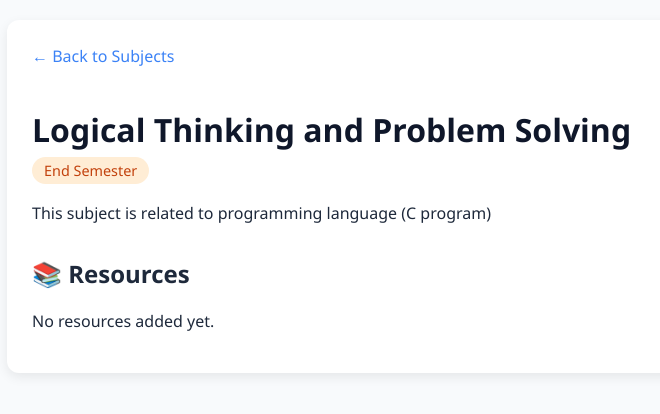
After one commit to anirban-commits/edu-guide-cu, a Django app: page /subject/1/ in a window 1280 px wide. The commit adds this page. Shown: the top 414 px of the page, without its empty margins (208-868 px from the left). Run offline with Django 5.2, Linux system fonts and the light colour scheme; data comes from the database, SQL or seed files in the repository; both versions use the stored data as it was after the commit.

Commit message:
Day 4: Resource model, subject detail page, YouTube embed, media config

```diff
--- a/core/models.py
+++ b/core/models.py
@@ -13,3 +13,24 @@ class Subject(models.Model):
 
     def __str__(self):
         return f"{self.name} ({self.exam_type})"
+class Resource(models.Model):
+    RESOURCE_TYPE_CHOICES = [
+        ('video', 'YouTube Video'),
+        ('pdf', 'PDF Notes'),
+    ]
+
+    subject = models.ForeignKey(Subject, on_delete=models.CASCADE, related_name='resources')
+    resource_type = models.CharField(max_length=10, choices=RESOURCE_TYPE_CHOICES)
+    title = models.CharField(max_length=200)
+    # For YouTube: store video ID (e.g., dQw4w9WgXcQ)
+    # For PDF: store filename (we'll handle uploads later)
+    video_id = models.CharField(max_length=50, blank=True, help_text="YouTube video ID (e.g., dQw4w9WgXcQ)")
+    pdf_file = models.FileField(upload_to='pdfs/', blank=True, null=True)
+
+    def __str__(self):
+        return f"{self.title} ({self.get_resource_type_display()}) for {self.subject.name}"
+
+    def get_embed_url(self):
+        if self.resource_type == 'video' and self.video_id:
+            return f"https://www.youtube.com/embed/{self.video_id}"
+        return None
--- a/core/templates/home.html
+++ b/core/templates/home.html
@@ -69,6 +69,7 @@
         {% if subjects %}
             <div class="subject-list">
                 {% for subject in subjects %}
+                    <a href="{% url 'subject_detail' subject.id %}" style="text-decoration: none; color: inherit;">
                         <div class="subject-card">
                             <div>
                                 <span class="subject-name">{{ subject.name }}</span>
@@ -78,6 +79,7 @@
                                 <div class="description">{{ subject.description }}</div>
                             {% endif %}
                         </div>
+                    </a>
                 {% endfor %}
             </div>
         {% else %}
--- /dev/null
+++ b/core/templates/subject_detail.html
@@ -0,0 +1,110 @@
+<!DOCTYPE html>
+<html lang="en">
+<head>
+    <meta charset="UTF-8">
+    <meta name="viewport" content="width=device-width, initial-scale=1.0">
+    <title>{{ subject.name }} - EduGuide CU</title>
+    <style>
+        body {
+            font-family: 'Segoe UI', sans-serif;
+            background: #f8fafc;
+            margin: 0;
+            padding: 20px;
+            color: #1e293b;
+        }
+        .container {
+            max-width: 800px;
+            margin: 0 auto;
+            background: white;
+            padding: 25px;
+            border-radius: 12px;
+            box-shadow: 0 4px 12px rgba(0,0,0,0.08);
+        }
+        header {
+            margin-bottom: 20px;
+        }
+        h1 {
+            color: #0f172a;
+            margin-bottom: 8px;
+        }
+        .exam-tag {
+            background: #ffedd5;
+            color: #c2410c;
+            padding: 4px 12px;
+            border-radius: 20px;
+            font-size: 0.9em;
+        }
+        .description {
+            margin: 15px 0;
+            line-height: 1.6;
+        }
+        .resources h2 {
+            margin-top: 30px;
+            color: #1e293b;
+        }
+        .video-container {
+            margin: 20px 0;
+            position: relative;
+            padding-bottom: 56.25%; /* 16:9 aspect ratio */
+            height: 0;
+            overflow: hidden;
+            border-radius: 8px;
+            box-shadow: 0 2px 6px rgba(0,0,0,0.1);
+        }
+        .video-container iframe {
+            position: absolute;
+            top: 0;
+            left: 0;
+            width: 100%;
+            height: 100%;
+            border: none;
+        }
+        a.back-link {
+            display: inline-block;
+            margin-bottom: 20px;
+            color: #3b82f6;
+            text-decoration: none;
+        }
+        a.back-link:hover {
+            text-decoration: underline;
+        }
+    </style>
+</head>
+<body>
+    <div class="container">
+        <a href="{% url 'home' %}" class="back-link">← Back to Subjects</a>
+
+        <header>
+            <h1>{{ subject.name }}</h1>
+            <span class="exam-tag">{{ subject.get_exam_type_display }}</span>
+        </header>
+
+        {% if subject.description %}
+            <div class="description">
+                {{ subject.description }}
+            </div>
+        {% endif %}
+
+        <div class="resources">
+            <h2>📚 Resources</h2>
+            {% if subject.resources.all %}
+                {% for resource in subject.resources.all %}
+                    <h3>{{ resource.title }}</h3>
+                    {% if resource.resource_type == 'video' and resource.video_id %}
+                        <div class="video-container">
+                            <iframe src="{{ resource.get_embed_url }}"
+                                    allow="accelerometer; autoplay; clipboard-write; encrypted-media; gyroscope; picture-in-picture"
+                                    allowfullscreen>
+                            </iframe>
+                        </div>
+                    {% elif resource.resource_type == 'pdf' and resource.pdf_file %}
+                        <p>PDF support coming soon!</p>
+                    {% endif %}
+                {% endfor %}
+            {% else %}
+                <p>No resources added yet.</p>
+            {% endif %}
+        </div>
+    </div>
+</body>
+</html>
--- a/core/urls.py
+++ b/core/urls.py
@@ -2,5 +2,6 @@ from django.urls import path
 from . import views
 
 urlpatterns = [
-    path('', views.home, name='home'),  # ← Maps the root URL to your home view
+    path('', views.home, name='home'),
+    path('subject/<int:subject_id>/', views.subject_detail, name='subject_detail'),
 ]
--- a/core/views.py
+++ b/core/views.py
@@ -4,3 +4,14 @@ from .models import Subject
 def home(request):
     est_subjects = Subject.objects.filter(exam_type='EST')
     return render(request, 'home.html', {'subjects': est_subjects})
+
+from django.shortcuts import render, get_object_or_404
+from .models import Subject
+
+def home(request):
+    est_subjects = Subject.objects.filter(exam_type='EST')
+    return render(request, 'home.html', {'subjects': est_subjects})
+
+def subject_detail(request, subject_id):
+    subject = get_object_or_404(Subject, id=subject_id)
+    return render(request, 'subject_detail.html', {'subject': subject})
--- a/eduguide/settings.py
+++ b/eduguide/settings.py
@@ -121,3 +121,7 @@ STATIC_URL = 'static/'
 # https://docs.djangoproject.com/en/5.2/ref/settings/#default-auto-field
 
 DEFAULT_AUTO_FIELD = 'django.db.models.BigAutoField'
+import os
+
+MEDIA_URL = '/media/'
+MEDIA_ROOT = os.path.join(BASE_DIR, 'media')
--- a/eduguide/urls.py
+++ b/eduguide/urls.py
@@ -1,3 +1,5 @@
+from django.conf import settings
+from django.conf.urls.static import static
 from django.contrib import admin
 from django.urls import path, include
 
@@ -5,3 +7,5 @@ urlpatterns = [
     path('admin/', admin.site.urls),
     path('', include('core.urls')),  # ← This includes your app's URLs
 ]
+if settings.DEBUG:
+    urlpatterns += static(settings.MEDIA_URL, document_root=settings.MEDIA_ROOT)
```
Also changed, not shown: core/admin.py (+11 -2 lines), core/migrations/0002_resource.py (added), db.sqlite3. Lines whose indentation alone changed are shown as unchanged.
